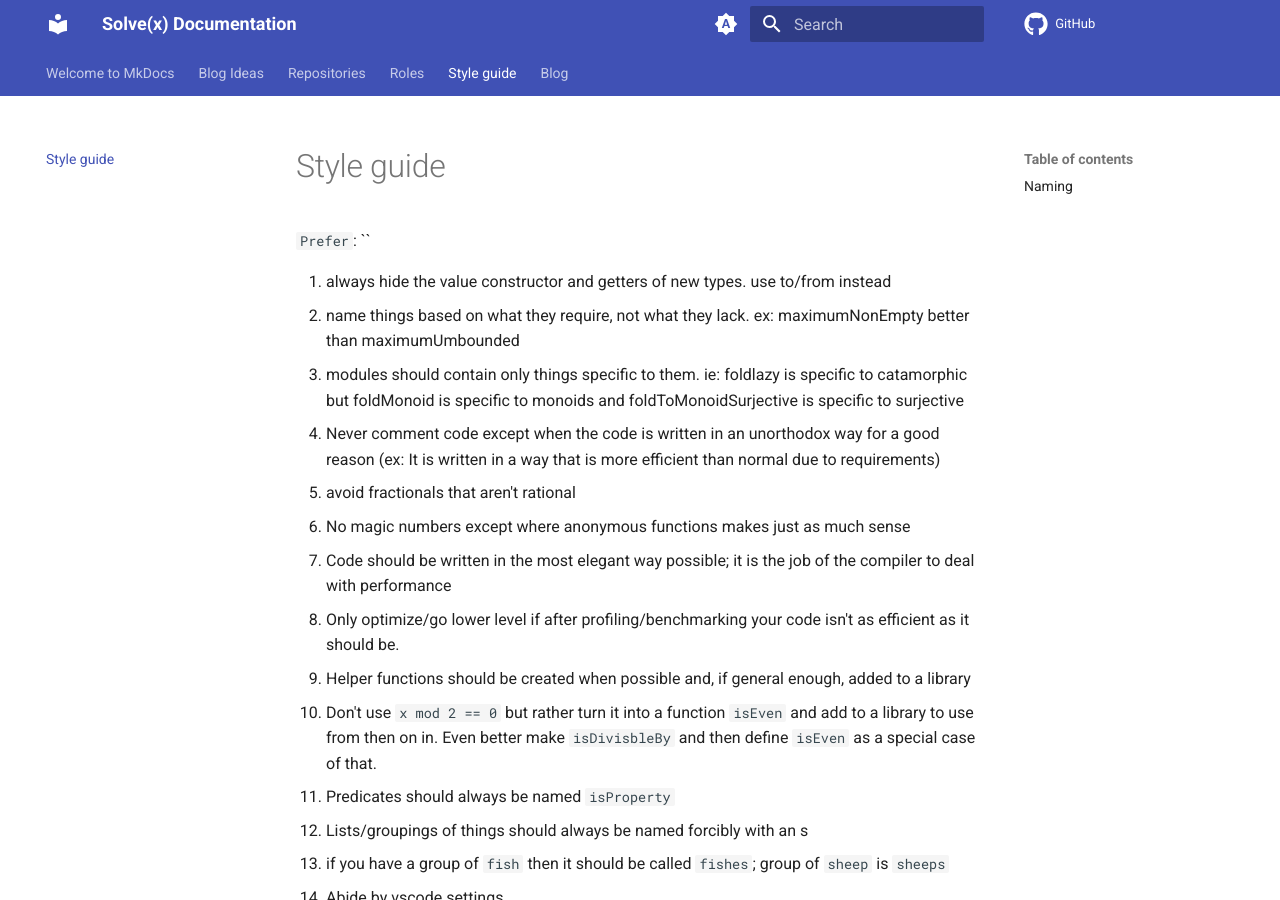
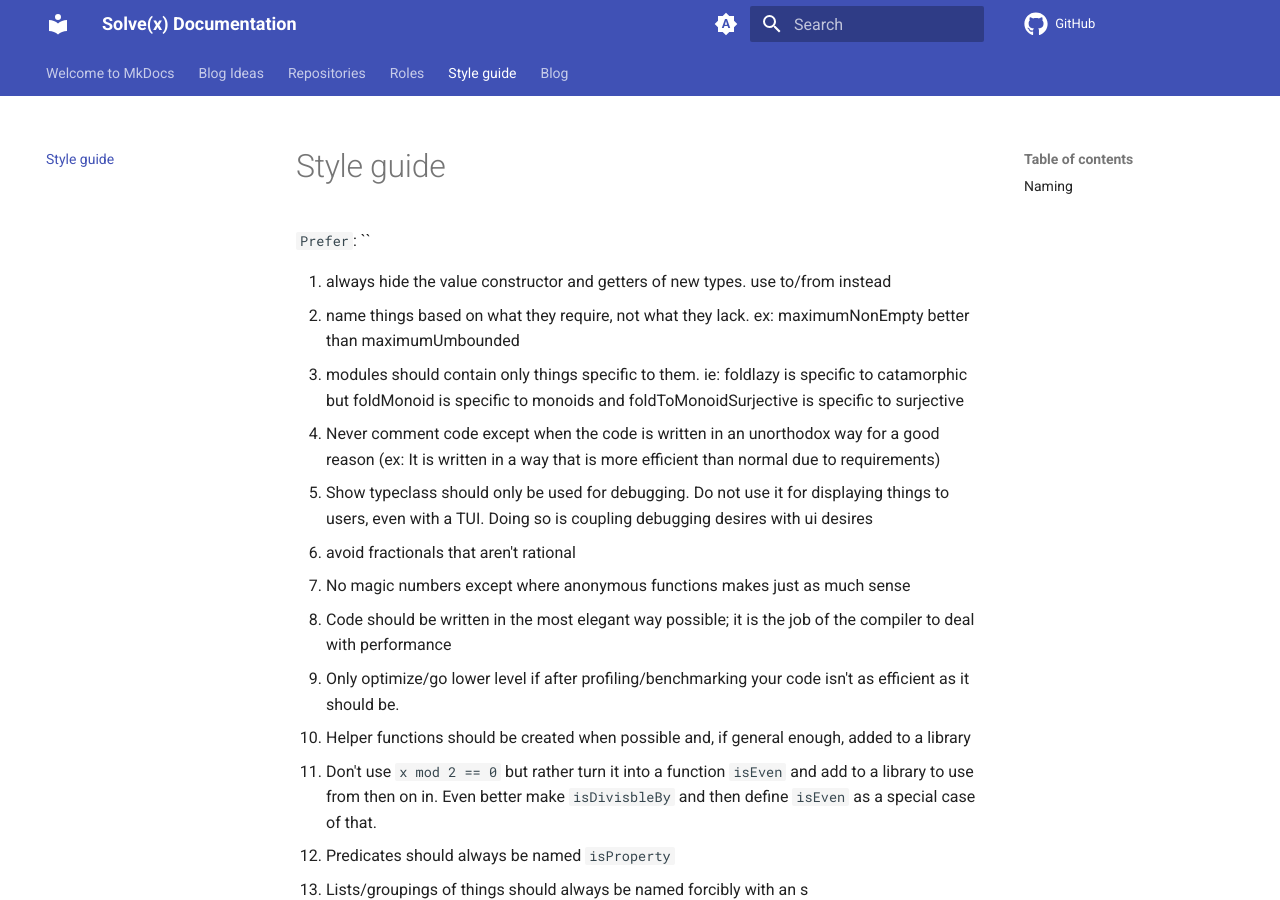
Before and after one commit to solvex-software/solvex-internal-documentation, an MkDocs documentation site: the page built from docs/style-guide.md, in a window 1280 px wide and 900 px high. Built offline with MkDocs 1.6.1 and Material for MkDocs 9.7.7, drawn with Linux system fonts in a browser that asks for light colours; comment, search, counter and statistics services are not loaded.

Commit message:
Update style-guide.md

```diff
--- a/docs/style-guide.md
+++ b/docs/style-guide.md
@@ -5,6 +5,7 @@
 1. name things based on what they require, not what they lack. ex: maximumNonEmpty better than maximumUmbounded
 1. modules should contain only things specific to them. ie: foldlazy is specific to catamorphic but foldMonoid is specific to monoids and foldToMonoidSurjective is specific to surjective
 1. Never comment code except when the code is written in an unorthodox way for a good reason (ex: It is written in a way that is more efficient than normal due to requirements)
+2. Show typeclass should only be used for debugging. Do not use it for displaying things to users, even with a TUI. Doing so is coupling debugging desires with ui desires
 1. avoid fractionals that aren't rational
 1. No magic numbers except where anonymous functions makes just as much sense
 1. Code should be written in the most elegant way possible; it is the job of the compiler to deal with performance
```
